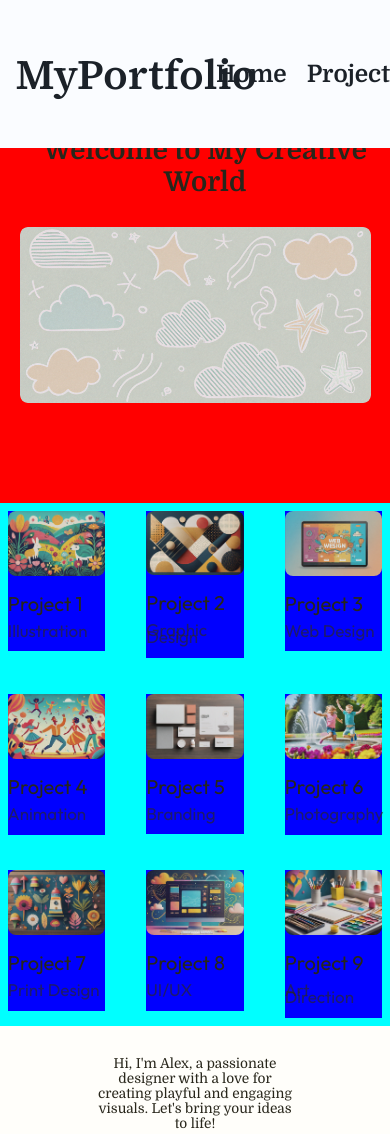
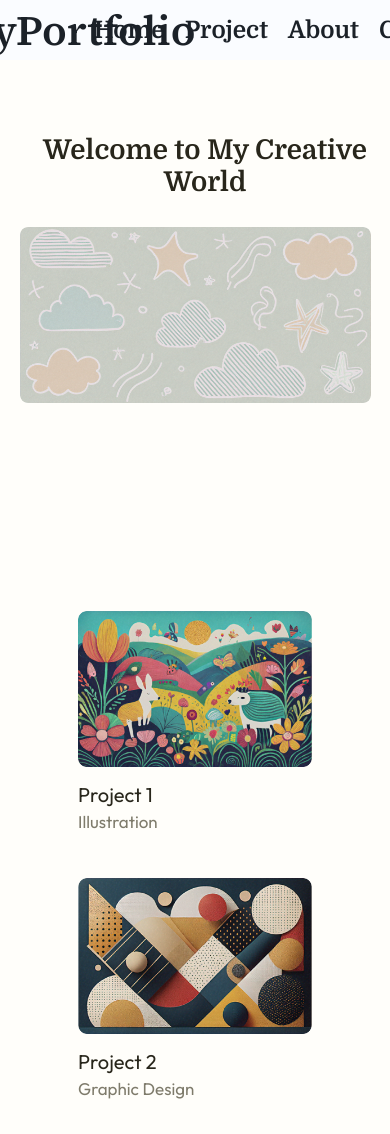
Before and after one commit to Gaurav-meena95/S-W-Capstone-Project-Gaurav-Meena, a plain HTML site: page index.html in a window 390 px wide. Shown: the top 1134 px of the page. Drawn offline with Linux system fonts and the light colour scheme.

Commit message:
responsiv bacha h bass

```diff
--- a/index.css
+++ b/index.css
@@ -21,7 +21,9 @@ body{
     align-items: center;
     text-align: center;
     font-family: 'Source Serif 4', serif;
-    width: 200px;
+    width: 20vw;
+    height: 2vw;
+    /* background-color: #FFD700; */
 }
 .nav-bar .nav-right{
     display: flex;
@@ -29,6 +31,7 @@ body{
     line-height: 0;
     margin-right: 50px;
     font-family: "Domine", serif;
+    /* background-color: antiquewhite; */
 
 
 }
@@ -48,7 +51,7 @@ body{
     padding: 10vh 0;
     gap: 5vw    ;
     margin-top: 3vh;
-    background-color: red;
+    /* background-color: red; */
 }
 .heading{
     text-align: center;
@@ -71,6 +74,7 @@ body{
     padding: 100px 0;
     justify-content: center;
     flex-wrap: wrap;
+    margin-bottom: 100px;
 }
 .top h1{
     text-align: center;
@@ -91,10 +95,14 @@ body{
 }
 .image-container{
     display:flex;
-    justify-content: space-between;
+    justify-content: center;
     flex-wrap: wrap;
     gap: 20px;
-    background-color: aqua;
+    /* background-color: aqua; */
+    width: 100%;
+    height: auto;
+    align-items: center;
+
 
 
 }
@@ -102,7 +110,7 @@ body{
     width: 25vw;
     height: 20%;
     margin: 2%;
-    background-color: blue;
+    /* background-color: blue; */
 }
 .colage-img img{
     width: 100%;
@@ -184,7 +192,7 @@ body{
     text-align: center;
     background-color: #FFD700;
     width: 9vw;
-    height: 6vh;
+    height: 6vw;
     border-radius: 16px;
     border: none;
     color: #050400;
@@ -208,7 +216,7 @@ body{
 
 }
 .img-last img{
-    height:auto;
+
     width: 100%;
     border: radius 2vw;
     margin-top: 2vh;
@@ -229,9 +237,9 @@ body{
     display: flex;
     justify-content: right;
     height: 12vh;
-    width: 40%;
-    margin-left: 58%;
-    margin-top: 50vh;
+    width: 50%;
+    margin-left: 50%;
+
 }
 .right-side p{
     font-size: 1.4vw;
@@ -272,113 +280,12 @@ footer{
 
 
 
+@media only screen and (max-width:1000px){
+    .colage-img{
+        width: 60vw;
+        height: 20%;
+        margin: 2%;
 
-
-
-
-
-
-
-
-
-
-
-/*
- @media screen and   (max-width:1024px){
-    header h1{
-        font-size: 4vw;
-    }
-    nav ul {
-        flex-direction: column;
-    }
-    .middle p{
-        font-size: 4vw;
-    }
-    .main{
-        font-size: 10vw;
-    }
-    .foot .right,.foot .left{
-        font-size: 2vw;
-    }
-    .image{
-        grid-template-columns: repeat(2,1fr);
-    }
-    .image img{
-        margin-top: 3vh;
-    }
-} */
-
-
-
-
-/* @media screen and  (max-width:768px){
-    header h1{
-        font-size: 6vw;
     }
 
-    nav ul li a{
-        font-size: 3vw;
-    }
-    .image{
-        grid-template-columns:repeat(2,1fr);
-
-    }
-    .middle p{
-        font-size: 5vw;
-    }
-    .main{
-        font-size: 12vw;
-    }
-    .foot .right,.foot .left{
-        font-size: 3vw;
-    }
-    .foot{
-        flex-direction: column;
-        text-align:center;
-    }
-    .right-side p{
-        font-size: 2vw;
-        padding: 3vh;
-    }
-} */
-
-
-
-
-
-
-
-
-
-/*
-    @media screen and (max-width:480px){
-        header h1{
-            font-size: 8vw;
-        }
-
-        nav ul li a{
-            font-size: 4vw;
-        }
-        .image{
-            grid-template-columns: 1fr;
-
-
-        }
-        .middle p{
-            font-size: 6vw;
-        }
-        .main{
-            font-size: 14vw;
-        }
-        .foot .right,.foot .left{
-            font-size: 4vw;
-        }
-        footer{
-            margin-top: 10vh;
-        }
-        .right-side{
-            font-size: 3vw;
-            padding: 4vh;
-        }
-    }
-     */
+}
```
Also changed, not shown: index.html (+3 -1 lines).
